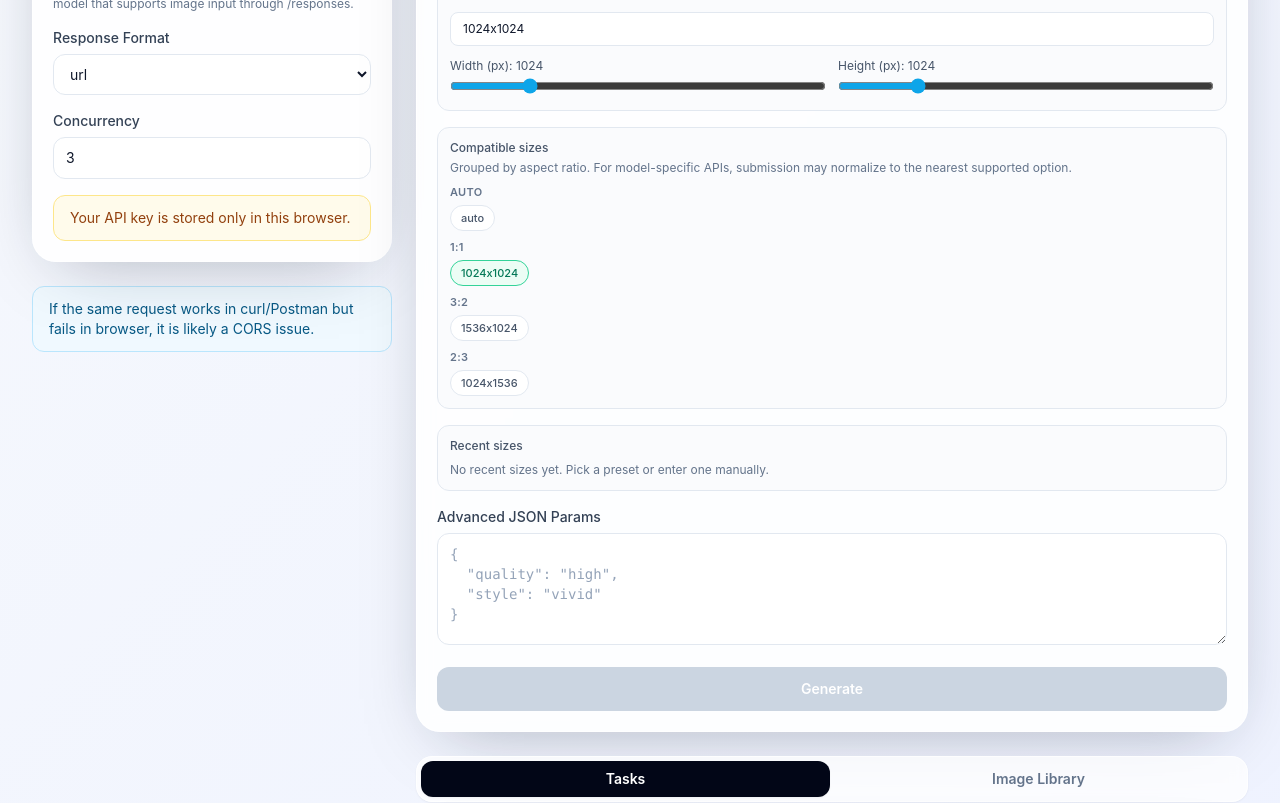
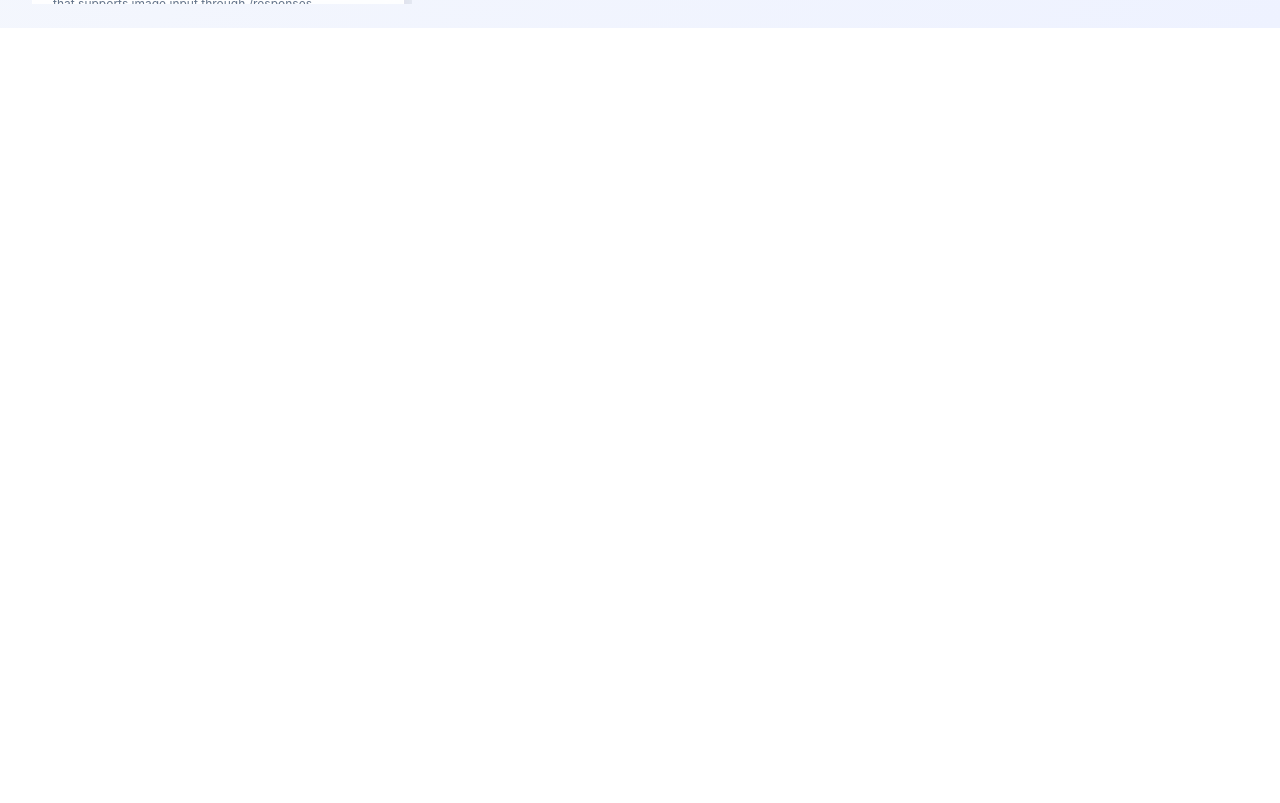
Before and after one commit to tobenot/openai-image-webui, a React (Vite) app: page / in a window 1280 px wide. Shown: the part 960-1763 px from the top of the page. After the commit the page ends 988 px from the top, so only its background shows below. Built offline with nearby package versions, Linux system fonts and the light colour scheme.

Commit message:
样式优化

```diff
--- a/src/App.tsx
+++ b/src/App.tsx
@@ -396,20 +396,19 @@ export default function App() {
       <div className="mx-auto max-w-7xl">
         <Header taskCount={tasks.length} onClearTasks={clearTasks} />
 
-        <main className="grid gap-6 lg:grid-cols-[360px_1fr]">
-          <aside className="space-y-6">
+        <main className="grid gap-6 grid-cols-1 lg:grid-cols-[380px_1fr] items-start">
+          {/* LEFT COLUMN: SUPER CONTROL CENTER (STICKY ON DESKTOP) */}
+          <aside className="lg:sticky lg:top-6 lg:max-h-[calc(100vh-3rem)] lg:overflow-y-auto lg:pr-2 space-y-6">
             <SettingsPanel settings={settings} onChange={setSettings} onReset={resetSettings} />
-            <Notice>{t("notice.cors")}</Notice>
-          </aside>
 
-          <div className="space-y-6">
+            {/* Workspace Mode Selection (Tabs) */}
             <div className="rounded-2xl border border-white/70 bg-white/75 p-1 shadow-sm backdrop-blur">
               <div className="grid grid-cols-4 gap-1">
                 {(["generate", "vision", "batch", "rename"] as const).map((mode) => (
                   <button
                     key={mode}
                     type="button"
-                    className={`rounded-xl px-4 py-2 text-sm font-semibold transition ${
+                    className={`rounded-xl px-2 py-2 text-xs font-semibold transition truncate ${
                       activeMode === mode
                         ? "bg-slate-950 text-white shadow-sm"
                         : "text-slate-500 hover:bg-white hover:text-slate-900"
@@ -422,6 +421,7 @@ export default function App() {
               </div>
             </div>
 
+            {/* Active Input Panel */}
             {activeMode === "generate" ? (
               <GenerationPanel form={form} error={formError} model={settings.model} onChange={updateForm} onSubmit={handleGenerate} />
             ) : activeMode === "vision" ? (
@@ -443,8 +443,13 @@ export default function App() {
               <BatchRenamePanel settings={settings} />
             )}
 
+            <Notice>{t("notice.cors")}</Notice>
+          </aside>
+
+          {/* RIGHT COLUMN: PURE GALLERY / OUTPUT PANEL */}
+          <div className="space-y-6">
+            {/* Viewport Select Tab (Tasks vs Library) */}
             <div className="rounded-2xl border border-white/70 bg-white/75 p-1 shadow-sm backdrop-blur">
-
               <div className="grid grid-cols-2 gap-1">
                 {(["tasks", "library"] as const).map((panel) => (
                   <button
@@ -463,6 +468,7 @@ export default function App() {
               </div>
             </div>
 
+            {/* Active Output Area (Tasks or Library Grid) */}
             {activePanel === "tasks" ? (
               <TaskQueue
                 tasks={tasks}
@@ -482,8 +488,6 @@ export default function App() {
                 onReuseParams={(payload) => handleReuseParams(payload)}
               />
             )}
-
-
           </div>
         </main>
       </div>
--- a/src/components/GenerationPanel.tsx
+++ b/src/components/GenerationPanel.tsx
@@ -596,11 +596,14 @@ export function GenerationPanel({ form, error, model, onChange, onSubmit }: Gene
         </div>
 
         {/* Common sizes grouped by aspect ratio */}
-        <div className="rounded-xl border border-slate-200 bg-slate-50/70 p-3">
-          <p className="text-xs font-medium text-slate-600">{t("generation.commonSizes")}</p>
-          <p className="mt-1 text-xs text-slate-500">{t("generation.commonSizesHint")}</p>
-
-          <div className="mt-2 space-y-2">
+        <details className="group rounded-xl border border-slate-200 bg-slate-50/70 p-3 outline-none [&_summary::-webkit-details-marker]:hidden">
+          <summary className="cursor-pointer text-xs font-medium text-slate-600 select-none flex items-center justify-between list-none focus:outline-none">
+            <span>{t("generation.commonSizes")}</span>
+            <span className="text-[10px] text-slate-400 group-open:rotate-180 transition-transform">▼</span>
+          </summary>
+          <div className="mt-2.5">
+            <p className="text-xs text-slate-500 mb-2">{t("generation.commonSizesHint")}</p>
+            <div className="space-y-2">
               {sizePresetGroups.map((group) => (
                 <div key={group.ratio}>
                   <p className="mb-1 text-[11px] font-semibold text-slate-500 uppercase tracking-wide">
@@ -626,12 +629,17 @@ export function GenerationPanel({ form, error, model, onChange, onSubmit }: Gene
               ))}
             </div>
           </div>
+        </details>
 
         {/* Recent sizes */}
-        <div className="rounded-xl border border-slate-200 bg-slate-50/70 p-3">
-          <p className="text-xs font-medium text-slate-600">{t("generation.recentSizes")}</p>
+        <details className="group rounded-xl border border-slate-200 bg-slate-50/70 p-3 outline-none [&_summary::-webkit-details-marker]:hidden">
+          <summary className="cursor-pointer text-xs font-medium text-slate-600 select-none flex items-center justify-between list-none focus:outline-none">
+            <span>{t("generation.recentSizes")}</span>
+            <span className="text-[10px] text-slate-400 group-open:rotate-180 transition-transform">▼</span>
+          </summary>
+          <div className="mt-2.5">
             {recentSizes.length > 0 ? (
-            <div className="mt-2 flex flex-wrap gap-2">
+              <div className="flex flex-wrap gap-2">
                 {recentSizes.map((size) => (
                   <button
                     key={size}
@@ -648,21 +656,26 @@ export function GenerationPanel({ form, error, model, onChange, onSubmit }: Gene
                 ))}
               </div>
             ) : (
-            <p className="mt-2 text-xs text-slate-500">{t("generation.recentSizesEmpty")}</p>
+              <p className="text-xs text-slate-500">{t("generation.recentSizesEmpty")}</p>
             )}
           </div>
+        </details>
 
-        <label className="block">
-          <span className="mb-1.5 block text-sm font-medium text-slate-700">
-            {t("generation.advancedJsonParams")}
-          </span>
+        {/* Advanced JSON Params */}
+        <details className="group rounded-xl border border-slate-200 bg-slate-50/70 p-3 outline-none [&_summary::-webkit-details-marker]:hidden">
+          <summary className="cursor-pointer text-xs font-medium text-slate-600 select-none flex items-center justify-between list-none focus:outline-none">
+            <span>{t("generation.advancedJsonParams")}</span>
+            <span className="text-[10px] text-slate-400 group-open:rotate-180 transition-transform">▼</span>
+          </summary>
+          <div className="mt-2.5">
             <textarea
-            className="min-h-28 w-full resize-y rounded-xl border border-slate-200 bg-white px-3 py-2.5 font-mono text-sm outline-none transition placeholder:text-slate-400 focus:border-sky-400 focus:ring-4 focus:ring-sky-100"
+              className="min-h-24 w-full resize-y rounded-xl border border-slate-200 bg-white px-3 py-2 font-mono text-xs outline-none transition placeholder:text-slate-400 focus:border-sky-400 focus:ring-4 focus:ring-sky-100"
               placeholder={'{\n  "quality": "high",\n  "style": "vivid"\n}'}
               value={form.advancedJson}
               onChange={(event) => onChange({ advancedJson: event.target.value })}
             />
-        </label>
+          </div>
+        </details>
 
         {error ? <Notice variant="error">{error}</Notice> : null}
 
--- a/src/components/SettingsPanel.tsx
+++ b/src/components/SettingsPanel.tsx
@@ -84,6 +84,7 @@ export function SettingsPanel({ settings, onChange, onReset }: SettingsPanelProp
   const visionDatalistId = useId();
   const [modelsState, setModelsState] = useState<ModelsState>(INITIAL_MODELS_STATE);
   const [modelFilter, setModelFilter] = useState<ModelFilter>("image");
+  const [isCollapsed, setIsCollapsed] = useState(() => !!settings.apiKey.trim());
   const abortRef = useRef<AbortController | null>(null);
   const lastFetchedKeyRef = useRef<string>("");
 
@@ -162,6 +163,36 @@ export function SettingsPanel({ settings, onChange, onReset }: SettingsPanelProp
   );
 
 
+  if (isCollapsed) {
+    return (
+      <section className="rounded-3xl border border-white/70 bg-white/85 p-4 shadow-soft backdrop-blur transition-all duration-300">
+        <div className="flex items-center justify-between gap-4">
+          <div className="flex items-center gap-3">
+            <span className="text-xl">⚙️</span>
+            <div className="min-w-0 flex-1">
+              <h2 className="text-sm font-semibold text-slate-950 flex flex-wrap items-center gap-1.5 leading-tight">
+                <span>{t("settings.title")}</span>
+                <span className="inline-block text-[10px] font-normal text-slate-500 bg-slate-100 rounded px-1.5 py-0.5 max-w-[120px] truncate" title={settings.model}>
+                  {settings.model || "openai"}
+                </span>
+              </h2>
+              <p className="mt-0.5 text-[11px] text-slate-400 truncate max-w-[200px]" title={settings.baseUrl}>
+                {settings.baseUrl.replace(/^https?:\/\//i, "")}
+              </p>
+            </div>
+          </div>
+          <button
+            type="button"
+            className="rounded-lg border border-slate-200 bg-white px-2.5 py-1.5 text-xs font-semibold text-slate-600 transition hover:bg-slate-50 shadow-sm"
+            onClick={() => setIsCollapsed(false)}
+          >
+            Edit
+          </button>
+        </div>
+      </section>
+    );
+  }
+
   return (
     <section className="rounded-3xl border border-white/70 bg-white/85 p-5 shadow-soft backdrop-blur">
       <div className="mb-5 flex items-start justify-between gap-4">
@@ -169,6 +200,7 @@ export function SettingsPanel({ settings, onChange, onReset }: SettingsPanelProp
           <h2 className="text-lg font-semibold text-slate-950">{t("settings.title")}</h2>
           <p className="mt-1 text-sm text-slate-500">{t("settings.subtitle")}</p>
         </div>
+        <div className="flex gap-1.5">
           <button
             type="button"
             className="rounded-lg border border-slate-200 px-3 py-1.5 text-xs font-medium text-slate-600 transition hover:bg-slate-50"
@@ -176,6 +208,16 @@ export function SettingsPanel({ settings, onChange, onReset }: SettingsPanelProp
           >
             {t("settings.reset")}
           </button>
+          {settings.apiKey.trim() && (
+            <button
+              type="button"
+              className="rounded-lg border border-slate-200 px-3 py-1.5 text-xs font-medium text-slate-600 transition hover:bg-slate-50"
+              onClick={() => setIsCollapsed(true)}
+            >
+              Fold
+            </button>
+          )}
+        </div>
       </div>
 
       <div className="space-y-4">
```
Lines whose indentation alone changed are shown as unchanged.
